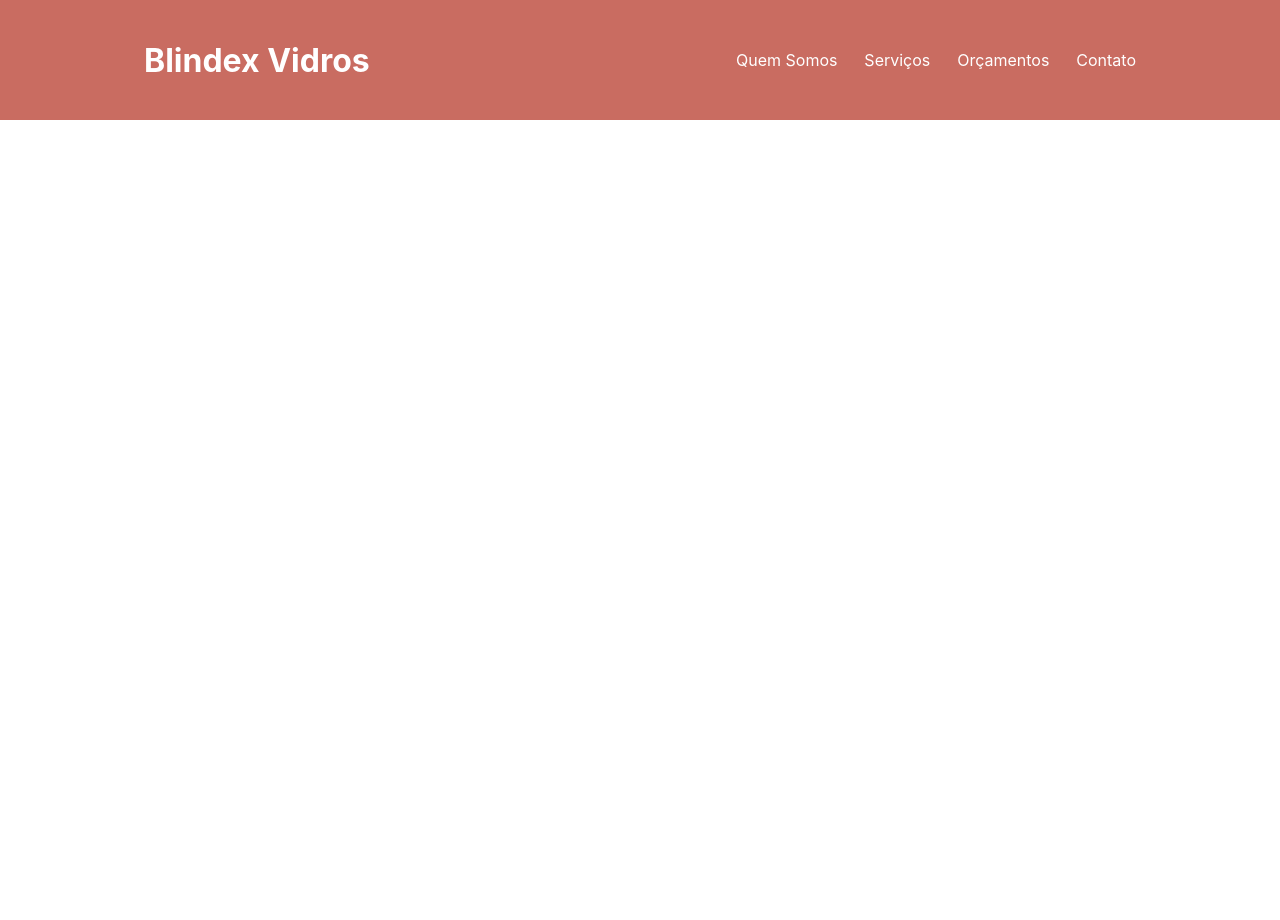
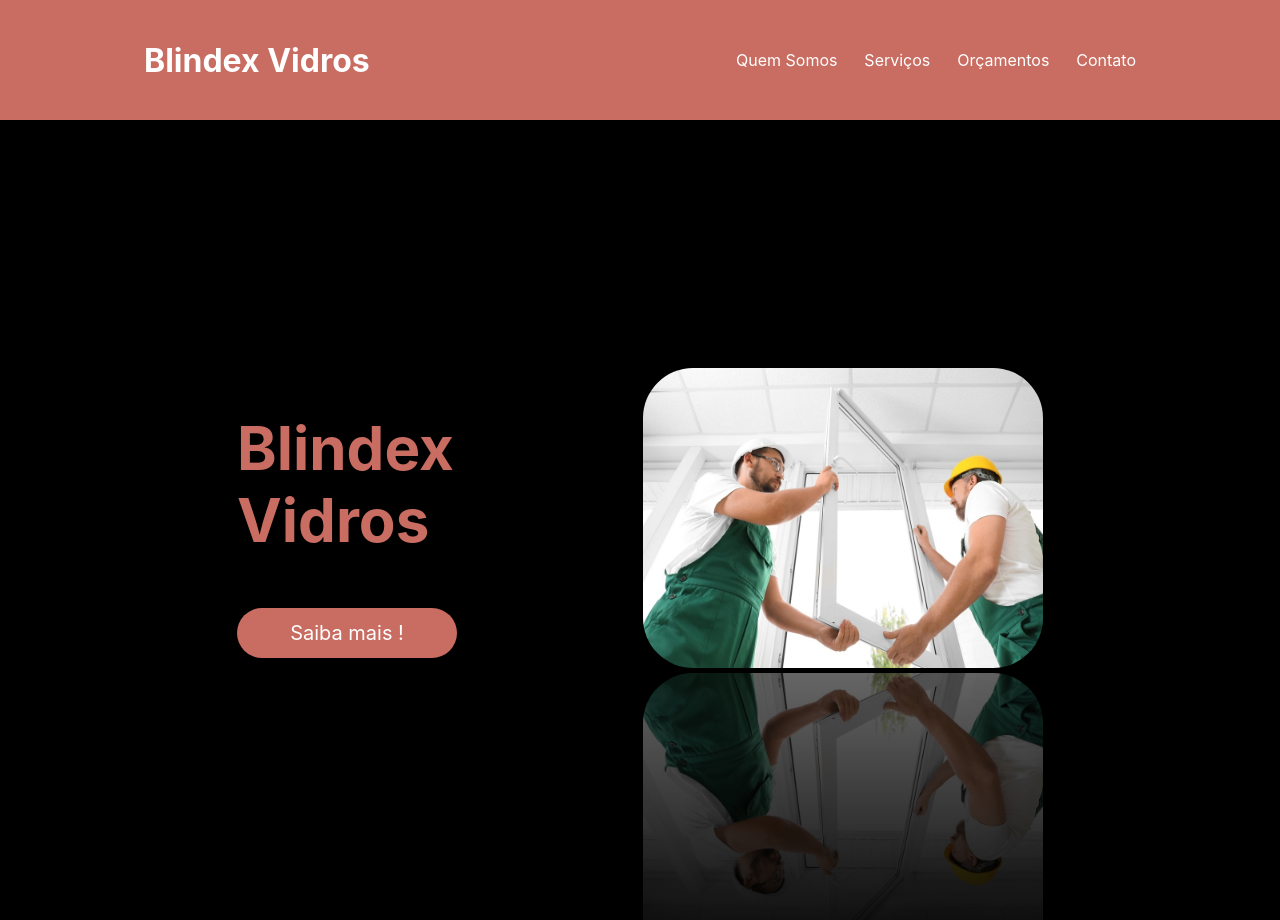
Before and after one commit to ViniciusLima7/favidraceiro, a React (Create React App) app: page / in a window 1280 px wide. Before the commit the page ends 800 px from the top, so only its background shows below. Built offline with nearby package versions, Linux system fonts and the light colour scheme.

Commit message:
Adicionado Componente Apresentação

```diff
--- a/src/App.tsx
+++ b/src/App.tsx
@@ -1,10 +1,14 @@
 
 import './App.css';
+import Apresentacao from './components/Apresentacao';
 import Header from './components/Header';
 
 function App() {
   return (
-  <Header/>
+    <>
+    <Header/>
+    <Apresentacao/>
+    </>
   );
 }
 
--- /dev/null
+++ b/src/components/Apresentacao/index.tsx
@@ -0,0 +1,23 @@
+import React from 'react'
+import { Container, Image, Link, Texto, Title } from './style'
+import bannerVidro from '../../assets/vidro.jpg';
+ const Apresentacao = () => {
+
+    return (
+        <Container>
+            <Texto>
+                <Title>Blindex <br/> Vidros</Title>
+                <p>O melhor serviço pra você</p>
+                <Link href="teste">Saiba mais !</Link>
+            </Texto>
+            <div>
+                <div>
+                    <Image src={bannerVidro} alt="Banner Vidro" />
+                </div>
+            </div>
+
+        </Container>
+    );
+ }
+
+ export default  Apresentacao;
--- /dev/null
+++ b/src/components/Apresentacao/style.ts
@@ -0,0 +1,54 @@
+import styled from 'styled-components';
+
+
+export const Container = styled.div`
+
+    display: flex;
+    max-width: 992px;
+    margin:  auto;
+    width: 100%;
+    min-width: 320px;
+    height:100vh;
+    align-items: center;
+    justify-content: space-around;
+`;
+
+export const Texto = styled.div`
+    min-height: 200px;
+`;
+
+export const Title = styled.h1`
+    color:  #C96C61;
+    font-size:48px;
+    margin-bottom:10px;
+    font-size: 60px;
+`;
+
+export const Link = styled.a`
+    background-color:   #C96C61;
+    color: white;
+    text-align: center;
+    border-radius:30px;
+    width:220px;
+    display: block;
+    text-decoration: none;
+    height:50px;
+    line-height: 50px;
+    margin-bottom:10px;
+    margin-top:10px;
+    font-size: 20px;
+&:hover{
+    background-color: #FFE1DD;
+    color: #122A57;
+    transition: .3s ease all;
+}
+
+`;
+
+export const Image = styled.img`
+height: 300px;
+width: 400px;
+border-radius: 50px;
+-webkit-box-reflect: below 5px linear-gradient(to bottom,rgba(0,0,0,0), rgba(0,0,0,0.4));
+
+`;
--- a/src/components/Header/styles.ts
+++ b/src/components/Header/styles.ts
@@ -17,9 +17,6 @@ export const Container = styled.div`
     width: 100%;
     min-width: 320px;
     justify-content: space-between;
-
-
-
 `;
 
 export const Title = styled.h1`
--- /dev/null
+++ b/src/components/QuemSomos/style.ts
@@ -0,0 +1 @@
+import styled from 'styled-components';
--- a/src/index.css
+++ b/src/index.css
@@ -5,6 +5,7 @@ body {
     sans-serif;
   -webkit-font-smoothing: antialiased;
   -moz-osx-font-smoothing: grayscale;
+  background: black;
 }
 
 code {
```
Also changed, not shown: src/components/QuemSomos/index.tsx (added, +12 -0 lines), src/assets/vidro.jpg (added).
